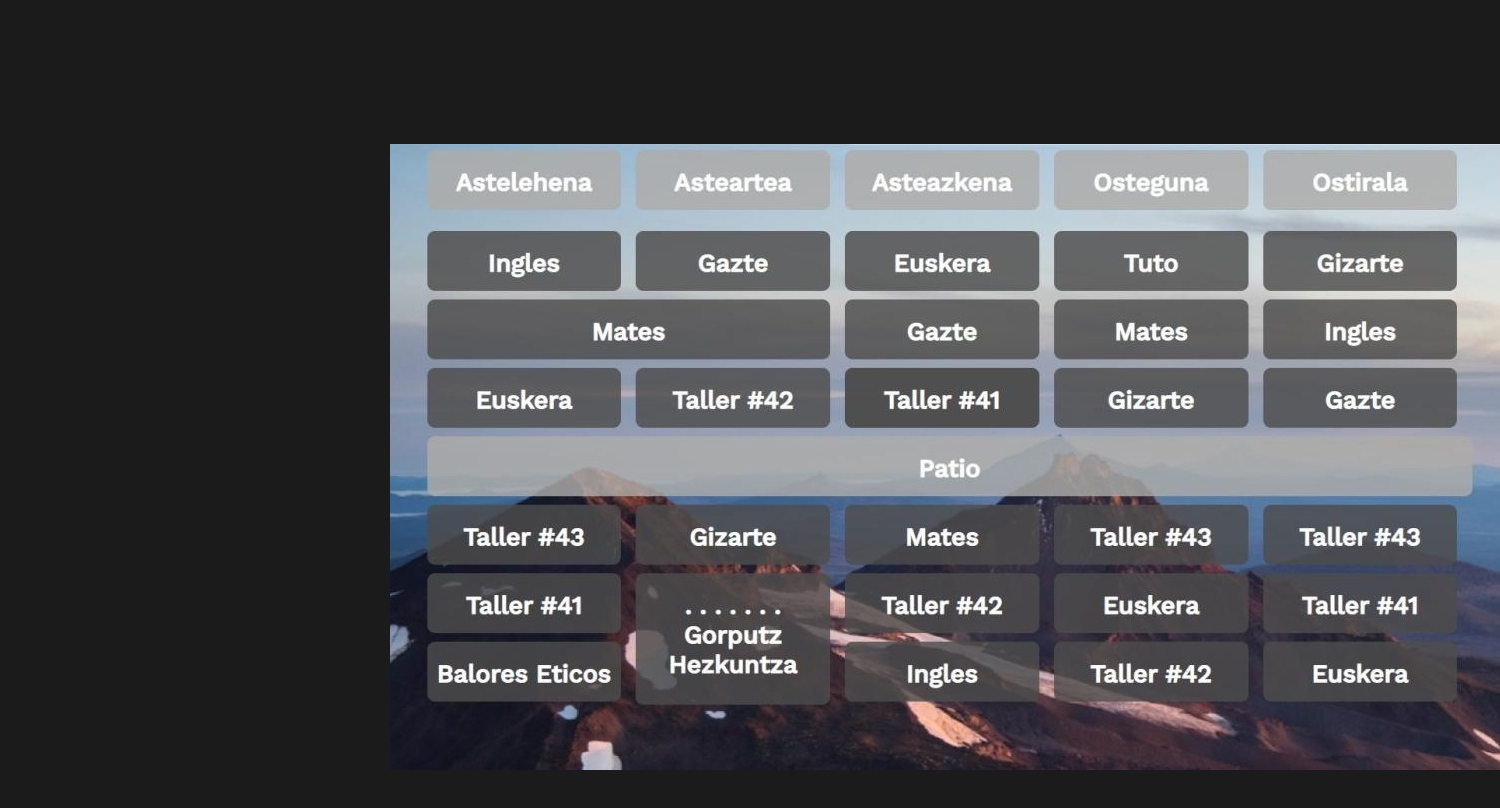
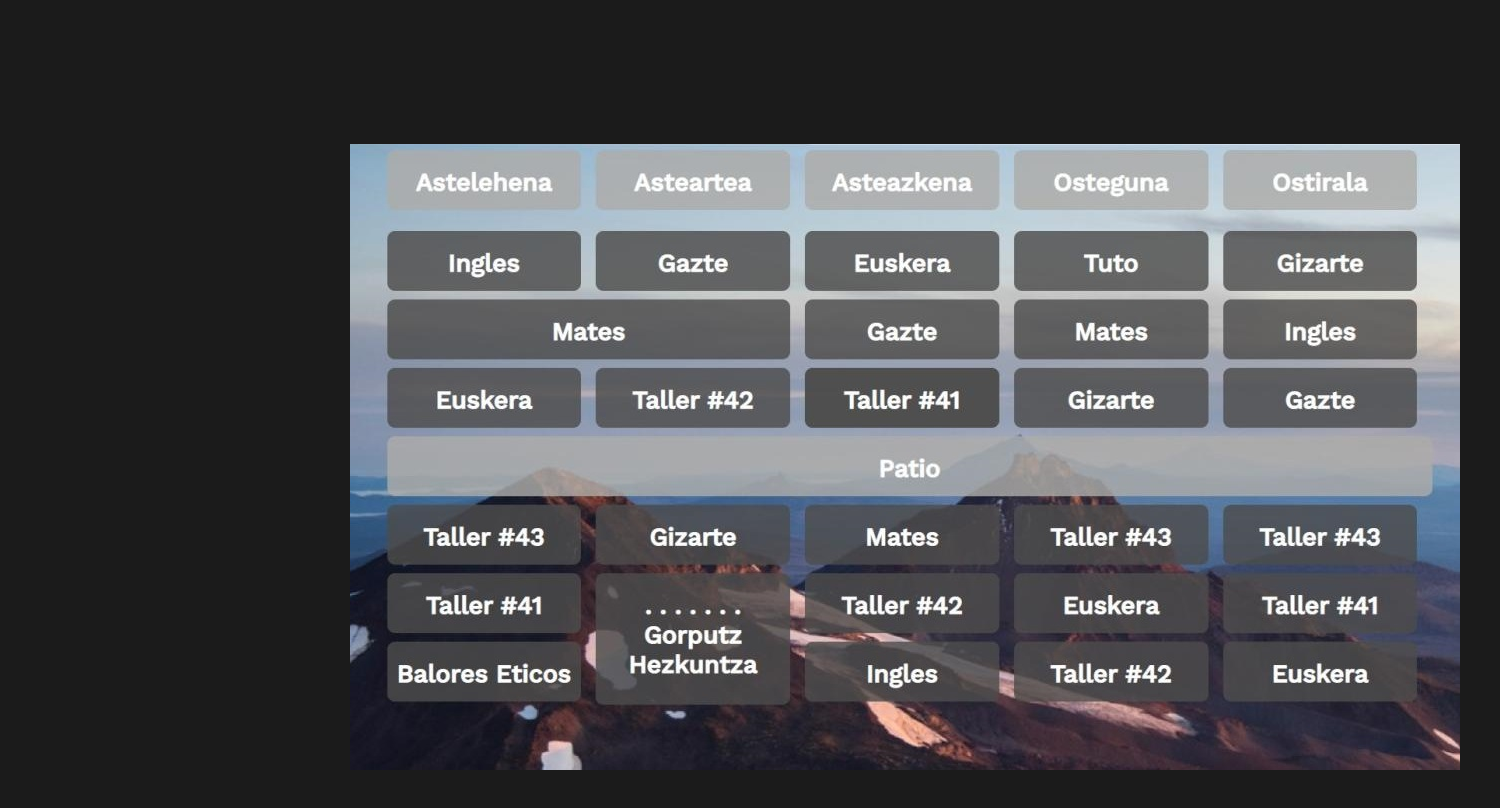
Before and after one commit to bots304yt/bots304yt.github.io, a plain HTML site: page index.html in a window 1280 px wide. Shown: the part 640-1448 px from the top of the page, 1500 px wide, since content can reach past the window. Drawn offline with Linux system fonts and the light colour scheme.

Commit message:
Update style.css

```diff
--- a/style.css
+++ b/style.css
@@ -10,7 +10,7 @@ body {
 margin: 190px;
 left: 20px;
 border-radius: 80px;
-padding: 20px 200px;
+padding: 20px 160px;
 
 
 }
```
